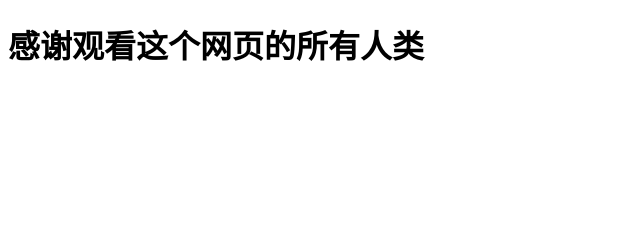
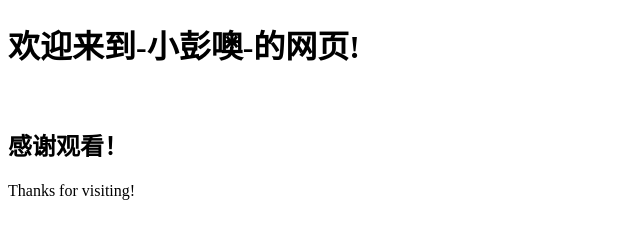
Before and after one commit to Yzptdxs/ww.yzptdxs.top, a plain HTML site: page index.html in a window 1280 px wide. Shown: the whole page, without its empty margins (0-640 px from the left). Drawn offline with Linux system fonts and the light colour scheme.

Commit message:
修改了index.html

```diff
--- a/index.html
+++ b/index.html
@@ -2,9 +2,12 @@
 <html lang="zh-CN">
     <head>
         <meta charset="UTF-8">
-        <title>Ww小彭的网页</title>
+        <title>-小彭噢-的网页</title>
     </head>
     <body>
-            <h1>感谢观看这个网页的所有人类</h1>
+        <h1>欢迎来到-小彭噢-的网页!</h1>
+        <br>
+        <h2>感谢观看！</h2>
+        <p>Thanks for visiting!</p>
     </body>
 </html>
```
